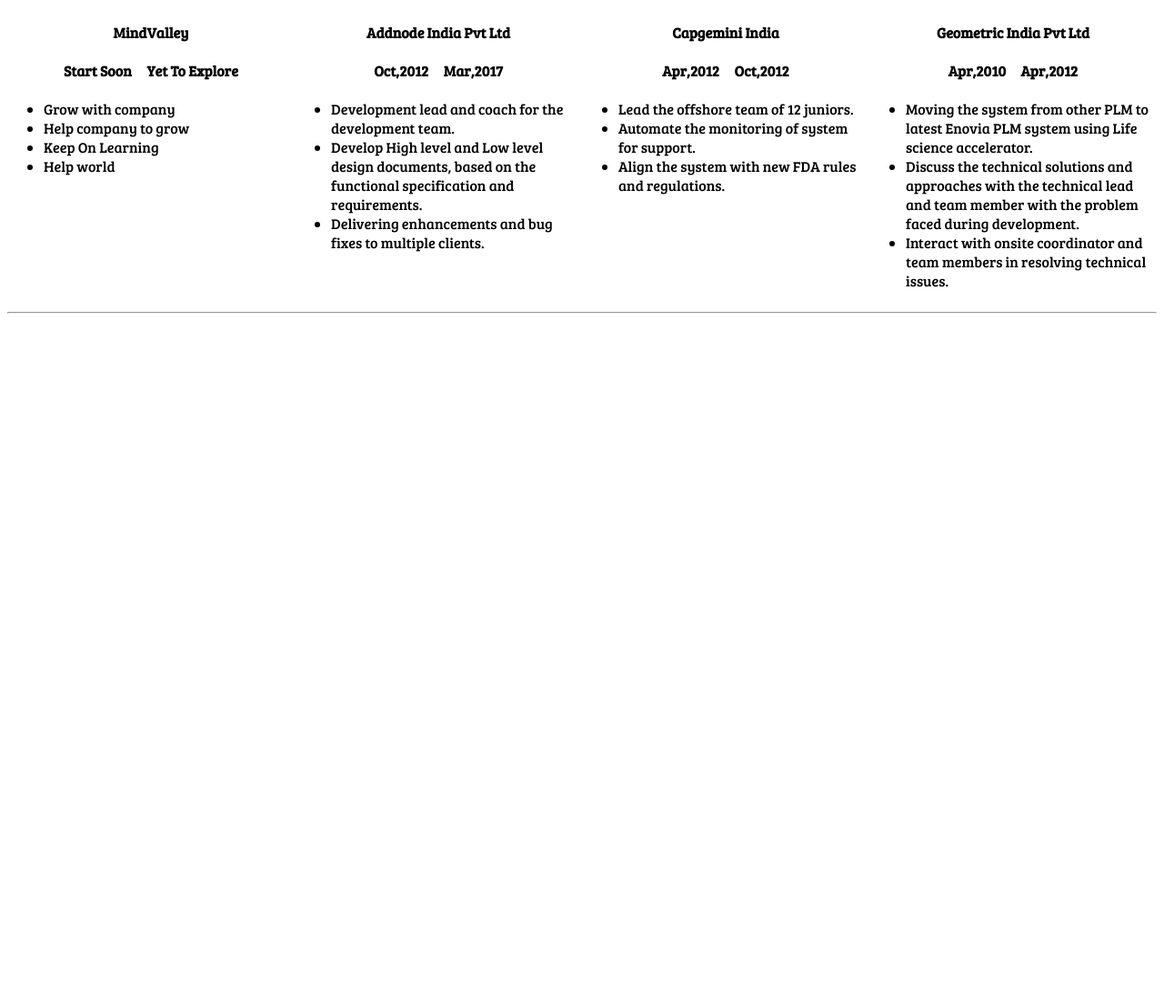
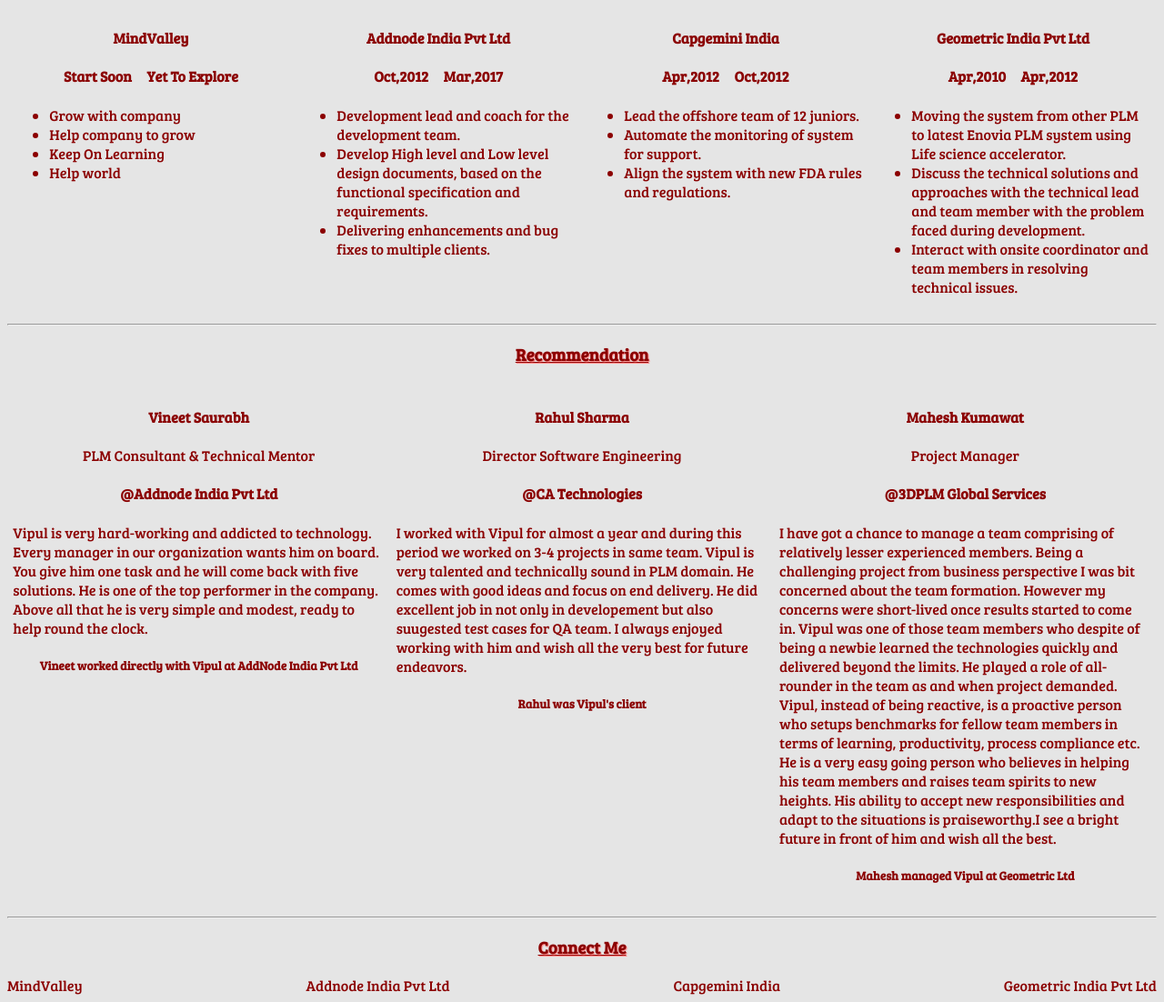
Before and after one commit to govipul/jsonresume, a plain HTML site: page index.html in a window 1280 px wide. Shown: the part 777-1879 px from the top of the page at 91% size. Before the commit the page ends 1130 px from the top, so only its background shows below. Drawn offline with nearby package versions, Linux system fonts and the light colour scheme; a web font is replaced by a local one.

Commit message:
Reccomend

```diff
--- a/index.html
+++ b/index.html
@@ -29,6 +29,28 @@
           </div>
       </div>
       <hr>
-
+      <div class="recommendation">
+          <h3>Recommendation</h3>
+          <div class="flex-container">
+            <div ng-repeat="item in recommendations" class="flex-item">
+                <h4>{{item["first-name"]}} {{item["last-name"]}}</h4>
+                <p>{{item.designation}}</p>
+                <h4>@{{item.company}}</h4>
+                <div>
+                  {{item.description}}
+                </div>
+                <h5>{{item.relation}}</h5>
+            </div>
+          </div>
+      </div>
+      <hr>
+      <div class="connect">
+          <h3>Connect Me</h3>
+          <div class="flex-container">
+            <div ng-repeat="item in experience" class="flex-tem">
+                <div>{{item.name}}</div>
+            </div>
+          </div>
+      </div>
   </body>
 </html>
--- a/sass/main.sass
+++ b/sass/main.sass
@@ -3,18 +3,18 @@
 $font-family: 'Bree Serif', serif
 body
   font-family: $font-family
+  background-color: #E5E5E5
+  color: #8B0000
 
 h3
   font-family:$font-family
   text-align: center
-  text-shadow: 5px 5px #EFEFEF
+  text-shadow: 1px 1px 1px #FF8B8B
   text-decoration: underline
 
 .header
   border: dotted solid
-  background-color: #8B0000
   text-align: center
-  color: #E5E5E5
   height: $section-height * 2
 
   h1
@@ -29,17 +29,20 @@
 .flex-container
   display: flex
   width: 100%
-  //height: $section-height
   flex-direction: row
   flex-wrap: nowrap
   align-items: baseline
-  justify-content: space-around
+  justify-content: space-between
+  //flex-basis: 100%
 
   .flex-item
     flex-grow: 1
     width: 33.33%
     flex-shrink: 1
+    margin: 0.5%
 
-    h4
-      //font-family:$font-family
+    p
       text-align: center
+
+    h4, h5
+      text-align: center
```
Also changed, not shown: css/main.css.
